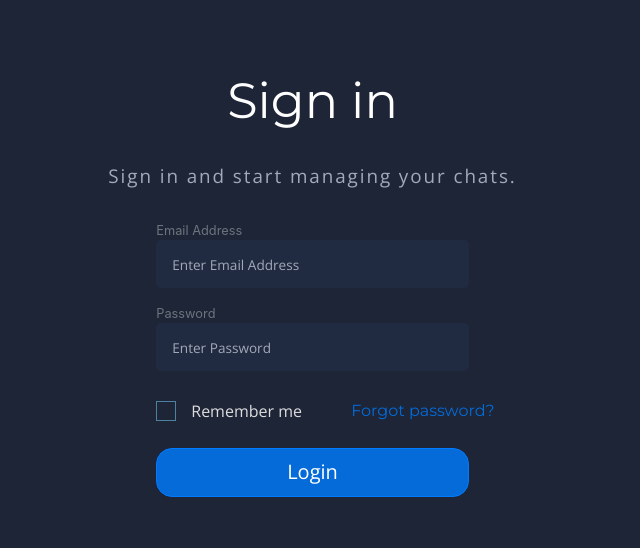
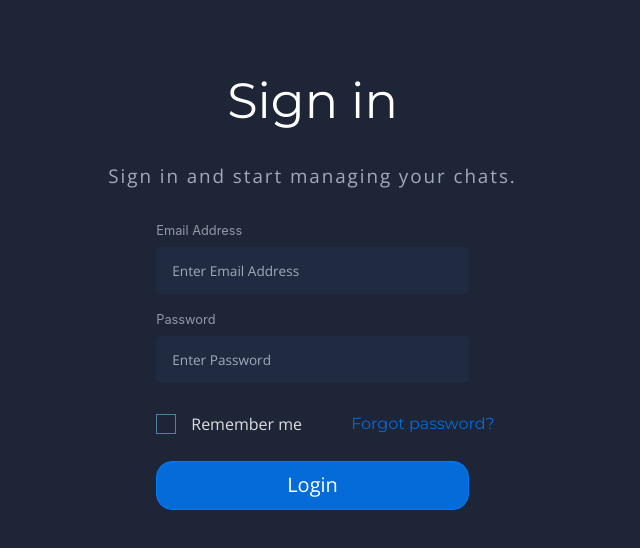
Before and after one commit to Tomyxtrejo/messaging_web_app, a React (Create React App) app in the folder client/: page /login in a window 1280 px wide. Shown: the top 548 px of the page, without its empty margins (0-640 px from the left). Built offline with nearby package versions, Linux system fonts and the light colour scheme; no server answers.

Commit message:
Update common input field

```diff
--- a/client/src/components/commons/InputField.js
+++ b/client/src/components/commons/InputField.js
@@ -14,7 +14,7 @@ const InputField = ({
 }) => {
   return (
     <div className="form-group">
-      <small className="form-text text-left small text-muted">{label}</small>
+      <small className="form-text text-left small form-label">{label}</small>
       <input
         className="form-control form-control-lg input_common"
         placeholder={placeholder}
```
